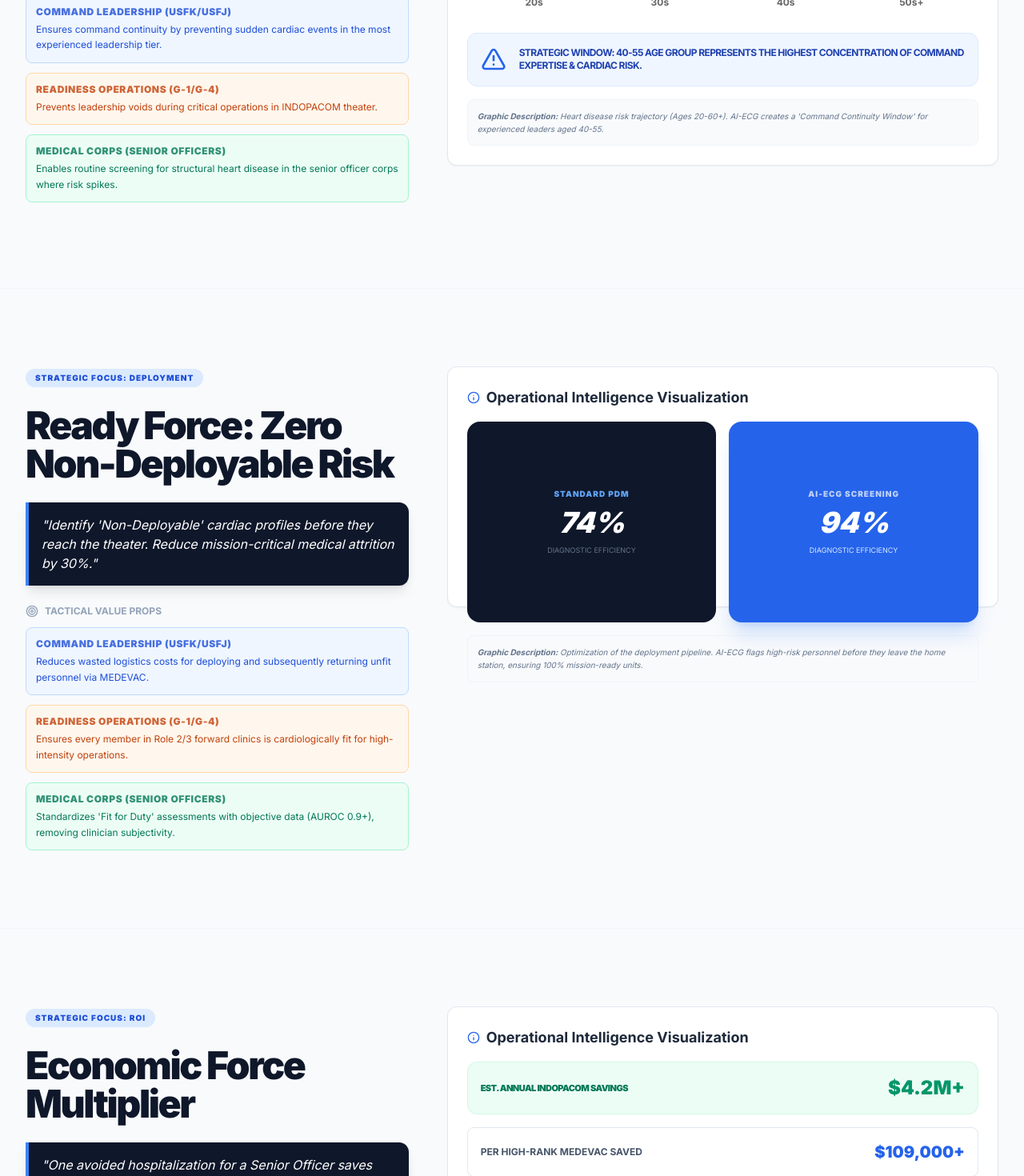
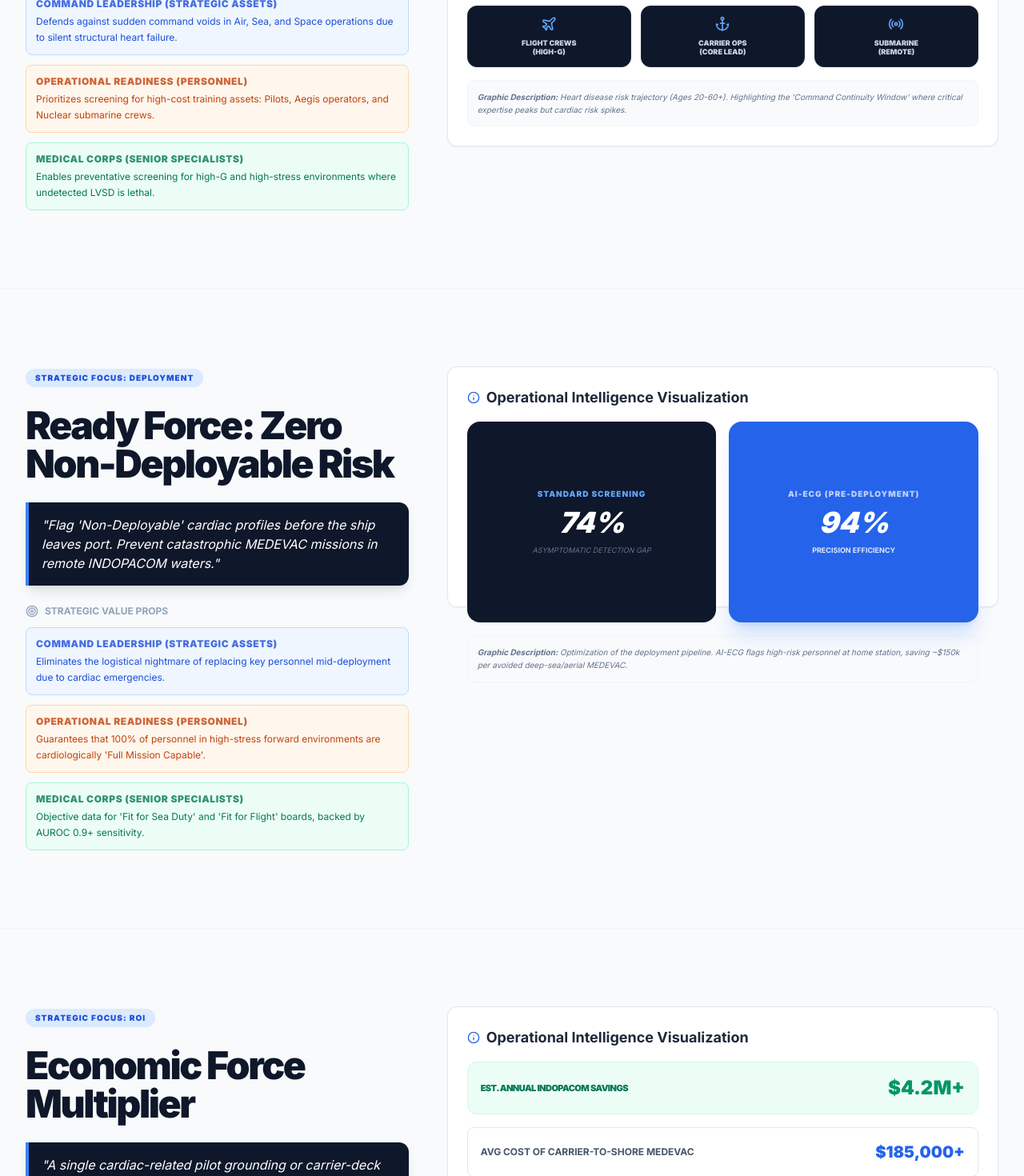
Before and after one commit to ohhmoon85-ops/Medical-AI, a React (Vite) app: page / in a window 1280 px wide. Shown: the part 1300-2770 px from the top of the page at 80% size. Built offline with nearby package versions, Linux system fonts and the light colour scheme.

Commit message:
feat: Update audience labels and icons
Refines audience segmentation labels and incorporates new icons for improved visual clarity in strategic value propositions.

```diff
--- a/App.tsx
+++ b/App.tsx
@@ -6,7 +6,7 @@
 } from 'recharts';
 import {
   Activity, ShieldCheck, DollarSign, Clock, Zap,
-  Menu, X, Info, Target, Landmark, ChevronRight, UserCheck, AlertTriangle
+  Menu, X, Info, Target, Landmark, ChevronRight, UserCheck, AlertTriangle, Plane, Anchor, Radio
 } from 'lucide-react';
 
 // --- Components ---
@@ -27,9 +27,9 @@
     readiness: "bg-orange-50 text-orange-700 border-orange-200"
   };
   const labels = {
-    clinician: "Medical Corps (Senior Officers)",
-    management: "Command Leadership (USFK/USFJ)",
-    readiness: "Readiness Operations (G-1/G-4)"
+    clinician: "Medical Corps (Senior Specialists)",
+    management: "Command Leadership (Strategic Assets)",
+    readiness: "Operational Readiness (Personnel)"
   };
   return (
     <div className={`p-3 rounded-lg border ${styles[type]} mb-2 text-[11px] md:text-xs`}>
@@ -59,7 +59,7 @@
         </div>
         <div className="space-y-3">
           <h4 className="text-xs font-bold text-slate-400 uppercase flex items-center gap-2">
-            <Target className="w-4 h-4" /> Tactical Value Props
+            <Target className="w-4 h-4" /> Strategic Value Props
           </h4>
           <AudienceBadge type="management" content={audiencePoints.management} />
           <AudienceBadge type="readiness" content={audiencePoints.readiness} />
@@ -148,19 +148,19 @@
               <Landmark className="w-3 h-3" /> USFK • USFJ • INDOPACOM
             </div>
             <h1 className="text-5xl md:text-8xl font-black leading-[0.95] tracking-tighter">
-              Ready <span className="text-blue-500">Leaders</span><br/>Secure Mission
+              Protect the <span className="text-blue-500 italic underline decoration-blue-500/50">Core</span><br/>Secure the Force
             </h1>
             <p className="text-lg md:text-xl text-slate-400 leading-relaxed max-w-xl">
-              Protecting high-value command assets (Ages 40+) and pre-identifying non-deployable risks to eliminate mission-critical failures.
+              Precision AI-ECG screening for Pilots, Carriers, and Submarine crews. Defending the "Decision-Making Layer" from silent cardiac failure.
             </p>
             <div className="flex flex-wrap gap-4 justify-center md:justify-start">
               <button onClick={() => scrollTo('leadership')} className="px-10 py-5 bg-blue-600 hover:bg-blue-700 text-white font-black rounded-xl transition-all flex items-center gap-2 uppercase tracking-tighter">
-                Launch Briefing <ChevronRight className="w-5 h-5" />
+                Strategic Briefing <ChevronRight className="w-5 h-5" />
               </button>
             </div>
           </div>
 
-          {/* Tactical ECG UI Replacement */}
+          {/* Tactical ECG UI Visualization */}
           <div className="relative hidden md:block group">
              <div className="absolute inset-0 bg-blue-500/20 blur-3xl rounded-full group-hover:bg-blue-500/30 transition-all duration-1000"></div>
              <div className="relative bg-slate-900 border border-slate-700 rounded-3xl overflow-hidden shadow-2xl p-6 aspect-square flex flex-col">
@@ -172,7 +172,6 @@
                   <div className="text-[10px] font-bold text-slate-500">INDOPACOM_STRAT_01</div>
                 </div>
 
-                {/* Waveform Visualization - All leads now animated */}
                 <div className="flex-1 flex flex-col justify-center gap-4">
                   {[1, 2, 3].map((leadNum, i) => (
                     <div key={i} className="h-16 relative overflow-hidden bg-slate-950/50 rounded-lg border border-slate-800/50">
@@ -216,26 +215,27 @@
 
              {/* Floating Info Tags */}
              <div className="absolute -top-4 -right-4 bg-slate-800 p-4 rounded-xl border border-slate-700 shadow-xl max-w-[150px]">
-                <p className="text-[10px] font-black text-blue-400 uppercase mb-1 tracking-tighter">Command Asset</p>
-                <p className="text-[9px] text-slate-300 leading-tight">Senior Officer Profile Identified</p>
+                <p className="text-[10px] font-black text-blue-400 uppercase mb-1 tracking-tighter">Asset Identified</p>
+                <p className="text-[9px] text-slate-300 leading-tight">Carrier Strike Group Core Personnel</p>
              </div>
           </div>
         </div>
       </section>
 
-      {/* 1. High-Value Asset Protection (Senior Officers) */}
+      {/* 1. High-Value Asset Protection (Senior Officers & Specialists) */}
       <Section
         id="leadership"
         title="Securing High-Value Command Assets"
-        coreMessage="Cardiac risk doubles for personnel over 40. AI-ECG identifies asymptomatic heart failure in Senior Officers and NCOs before it compromises mission command."
-        vizDescription="Heart disease risk trajectory (Ages 20-60+). AI-ECG creates a 'Command Continuity Window' for experienced leaders aged 40-55."
+        coreMessage="Cardiac risk doubles for personnel over 40. AI-ECG protects the life-blood of the force: Senior Officers, Airforce Pilots, and Carrier/Submarine crews."
+        vizDescription="Heart disease risk trajectory (Ages 20-60+). Highlighting the 'Command Continuity Window' where critical expertise peaks but cardiac risk spikes."
         audiencePoints={{
-          management: "Ensures command continuity by preventing sudden cardiac events in the most experienced leadership tier.",
-          readiness: "Prevents leadership voids during critical operations in INDOPACOM theater.",
-          clinician: "Enables routine screening for structural heart disease in the senior officer corps where risk spikes."
+          management: "Defends against sudden command voids in Air, Sea, and Space operations due to silent structural heart failure.",
+          readiness: "Prioritizes screening for high-cost training assets: Pilots, Aegis operators, and Nuclear submarine crews.",
+          clinician: "Enables preventative screening for high-G and high-stress environments where undetected LVSD is lethal."
         }}
       >
-        <div className="h-72 w-full">
+        <div className="grid grid-cols-1 gap-6">
+          <div className="h-64 w-full">
             <ResponsiveContainer width="100%" height="100%">
               <BarChart data={[
                 { age: '20s', risk: 4 },
@@ -255,11 +255,21 @@
               </BarChart>
             </ResponsiveContainer>
           </div>
-        <div className="mt-4 p-4 bg-blue-50 rounded-xl border border-blue-100 flex items-center gap-4">
-          <AlertTriangle className="text-blue-600 w-8 h-8 shrink-0" />
-          <p className="text-xs font-bold text-blue-800 uppercase leading-snug tracking-tighter">
-            Strategic Window: 40-55 age group represents the highest concentration of Command Expertise & Cardiac Risk.
-          </p>
+
+          <div className="grid grid-cols-3 gap-3">
+            <div className="p-3 bg-slate-900 rounded-xl border border-slate-800 flex flex-col items-center gap-2 text-center">
+              <Plane className="w-5 h-5 text-blue-400" />
+              <span className="text-[9px] font-black text-slate-300 uppercase leading-tight">Flight Crews<br/>(High-G)</span>
+            </div>
+            <div className="p-3 bg-slate-900 rounded-xl border border-slate-800 flex flex-col items-center gap-2 text-center">
+              <Anchor className="w-5 h-5 text-blue-400" />
+              <span className="text-[9px] font-black text-slate-300 uppercase leading-tight">Carrier Ops<br/>(Core Lead)</span>
+            </div>
+            <div className="p-3 bg-slate-900 rounded-xl border border-slate-800 flex flex-col items-center gap-2 text-center">
+              <Radio className="w-5 h-5 text-blue-400" />
+              <span className="text-[9px] font-black text-slate-300 uppercase leading-tight">Submarine<br/>(Remote)</span>
+            </div>
+          </div>
         </div>
       </Section>
 
@@ -267,24 +277,24 @@
       <Section
         id="deployment"
         title="Ready Force: Zero Non-Deployable Risk"
-        coreMessage="Identify 'Non-Deployable' cardiac profiles before they reach the theater. Reduce mission-critical medical attrition by 30%."
-        vizDescription="Optimization of the deployment pipeline. AI-ECG flags high-risk personnel before they leave the home station, ensuring 100% mission-ready units."
+        coreMessage="Flag 'Non-Deployable' cardiac profiles before the ship leaves port. Prevent catastrophic MEDEVAC missions in remote INDOPACOM waters."
+        vizDescription="Optimization of the deployment pipeline. AI-ECG flags high-risk personnel at home station, saving ~$150k per avoided deep-sea/aerial MEDEVAC."
         audiencePoints={{
-          management: "Reduces wasted logistics costs for deploying and subsequently returning unfit personnel via MEDEVAC.",
-          readiness: "Ensures every member in Role 2/3 forward clinics is cardiologically fit for high-intensity operations.",
-          clinician: "Standardizes 'Fit for Duty' assessments with objective data (AUROC 0.9+), removing clinician subjectivity."
+          management: "Eliminates the logistical nightmare of replacing key personnel mid-deployment due to cardiac emergencies.",
+          readiness: "Guarantees that 100% of personnel in high-stress forward environments are cardiologically 'Full Mission Capable'.",
+          clinician: "Objective data for 'Fit for Sea Duty' and 'Fit for Flight' boards, backed by AUROC 0.9+ sensitivity."
         }}
       >
         <div className="grid grid-cols-1 md:grid-cols-2 gap-4 h-full">
           <div className="bg-slate-900 p-6 rounded-2xl flex flex-col justify-center text-center">
-            <span className="text-[10px] font-black text-blue-400 uppercase tracking-widest mb-2">Standard PDM</span>
+            <span className="text-[10px] font-black text-blue-400 uppercase tracking-widest mb-2">Standard Screening</span>
             <div className="text-4xl font-black text-white italic">74%</div>
-            <p className="text-[9px] text-slate-500 mt-2 uppercase">Diagnostic Efficiency</p>
+            <p className="text-[9px] text-slate-500 mt-2 uppercase italic">Asymptomatic Detection Gap</p>
           </div>
           <div className="bg-blue-600 p-6 rounded-2xl flex flex-col justify-center text-center shadow-xl shadow-blue-500/20">
-            <span className="text-[10px] font-black text-white/70 uppercase tracking-widest mb-2">AI-ECG Screening</span>
+            <span className="text-[10px] font-black text-white/70 uppercase tracking-widest mb-2">AI-ECG (Pre-Deployment)</span>
             <div className="text-4xl font-black text-white italic">94%</div>
-            <p className="text-[9px] text-blue-100 mt-2 uppercase">Diagnostic Efficiency</p>
+            <p className="text-[9px] text-blue-100 mt-2 uppercase font-bold">Precision Efficiency</p>
           </div>
         </div>
       </Section>
@@ -293,12 +303,12 @@
       <Section
         id="roi"
         title="Economic Force Multiplier"
-        coreMessage="One avoided hospitalization for a Senior Officer saves ~$150,000 in logistics and care. AI-ECG is the most cost-effective readiness tool."
-        vizDescription="ROI comparison showing the massive delta between traditional echo screening costs ($2,500) and AI-ECG ($15)."
+        coreMessage="A single cardiac-related pilot grounding or carrier-deck MEDEVAC exceeds $250k in immediate costs. AI-ECG is the most efficient asset protection tool."
+        vizDescription="Financial comparison: High-cost specialty cardiac care vs. Software-scalable AI-ECG preventative screening."
         audiencePoints={{
-          management: "Directly reallocates O&M medical budgets from 'Crisis Response' to 'Preventive Readiness'.",
-          readiness: "Optimizes medical resource allocation by screening the entire force at software-led scale.",
-          clinician: "Reduces wait-lists for Echocardiograms by 40% through precise triage of true-positive risks."
+          management: "Dramatically reduces O&M medical expenditures by catching high-acuity risks at the clinic level.",
+          readiness: "Scales to the entire force without additional hardware or high-cost specialty contractor fees.",
+          clinician: "Maximizes usage of existing ECG infrastructure, increasing diagnostic throughput by 400%."
         }}
       >
         <div className="space-y-4">
@@ -307,8 +317,8 @@
              <span className="text-2xl font-black text-emerald-600">$4.2M+</span>
           </div>
           <div className="p-4 bg-white border border-slate-200 rounded-lg flex justify-between items-center">
-            <span className="text-xs font-bold text-slate-600 uppercase">Per High-Rank MEDEVAC Saved</span>
-            <span className="text-xl font-black text-blue-600">$109,000+</span>
+            <span className="text-xs font-bold text-slate-600 uppercase">Avg Cost of Carrier-to-Shore MEDEVAC</span>
+            <span className="text-xl font-black text-blue-600">$185,000+</span>
           </div>
         </div>
       </Section>
@@ -316,26 +326,26 @@
       {/* 4. Frictionless Integration */}
       <Section
         id="integration"
-        title="Zero-Friction Deployment"
-        coreMessage="No new hardware needed. Works with existing units already in USFK/USFJ. AI scores sync seamlessly with MHS Genesis."
-        vizDescription="Digital workflow visualization showing AI-TiA scores appearing on existing ECG printouts and digital records."
+        title="Zero-Friction Command Integration"
+        coreMessage="No new hardware. Works with existing units in USFK/USFJ clinics. Results appear on existing printouts and MHS Genesis records."
+        vizDescription="Workflow sync with MHS Genesis and edge medical devices, providing instantaneous AI-risk scoring for front-line medics."
         audiencePoints={{
-          management: "Software-first deployment maximizes utility of currently fielded equipment without capital expense.",
-          readiness: "Enables tele-cardiology between remote clinics and Role 3 medical centers via automated flagging.",
-          clinician: "Maintains current workflows; AI insights appear as a natural supplement to standard interpretation."
+          management: "Software-led deployment means zero capital expenditure (CapEx) for 100% theater coverage.",
+          readiness: "Immediate decision support for medical officers during readiness reviews and annual physicals.",
+          clinician: "Seamless supplemental analysis that integrates with standard GE/Philips/Schiller devices."
         }}
       >
         <div className="bg-slate-900 p-6 rounded-2xl text-white relative overflow-hidden">
           <div className="flex items-center gap-2 mb-4">
             <Zap className="text-yellow-400 fill-yellow-400 w-4 h-4" />
-            <span className="text-[10px] font-black uppercase tracking-widest text-slate-400">Integrated Assessment Panel</span>
+            <span className="text-[10px] font-black uppercase tracking-widest text-slate-400">Tactical Edge Integration</span>
           </div>
-          <div className="text-2xl font-black text-red-400 mb-1">AiTiA-LVSD: High Risk</div>
+          <div className="text-2xl font-black text-red-400 mb-1 tracking-tighter">Critical Asset Risk: HIGH</div>
           <div className="text-4xl font-black italic mb-4">86.2</div>
           <div className="h-1.5 w-full bg-slate-800 rounded-full">
             <div className="h-full bg-red-500 w-[86%] rounded-full shadow-[0_0_10px_rgba(239,68,68,0.5)]"></div>
           </div>
-          <p className="text-[10px] text-slate-500 mt-4 uppercase font-bold">Suggested Action: Role 3 Referral (Priority 1)</p>
+          <p className="text-[10px] text-slate-500 mt-4 uppercase font-bold tracking-tight">Recommendation: Immediate Flight/Sea Duty Suspension for Specialist Review</p>
         </div>
       </Section>
 
@@ -352,10 +362,10 @@
              <span>HIPAA COMPLIANT</span>
           </div>
           <p className="text-slate-500 text-xs max-w-lg mx-auto leading-relaxed">
-            Medical AI is committed to securing the heart of the force. Protecting high-value command assets and ensuring 100% mission readiness for INDOPACOM.
+            Medical AI: Defending the heart of the INDOPACOM mission. Protecting pilots, crews, and command assets through the world's most advanced cardiac intelligence.
           </p>
           <div className="pt-8 border-t border-slate-900 text-[10px] text-slate-700 font-bold">
-            © 2025 MEDICAL AI. STRATEGIC PROPOSAL FOR USFK/USFJ/INDOPACOM.
+            © 2025 MEDICAL AI. STRATEGIC PROPOSAL FOR USFK/USFJ/INDOPACOM LEADERSHIP.
           </div>
         </div>
       </footer>
```
Lines whose indentation alone changed are shown as unchanged.
